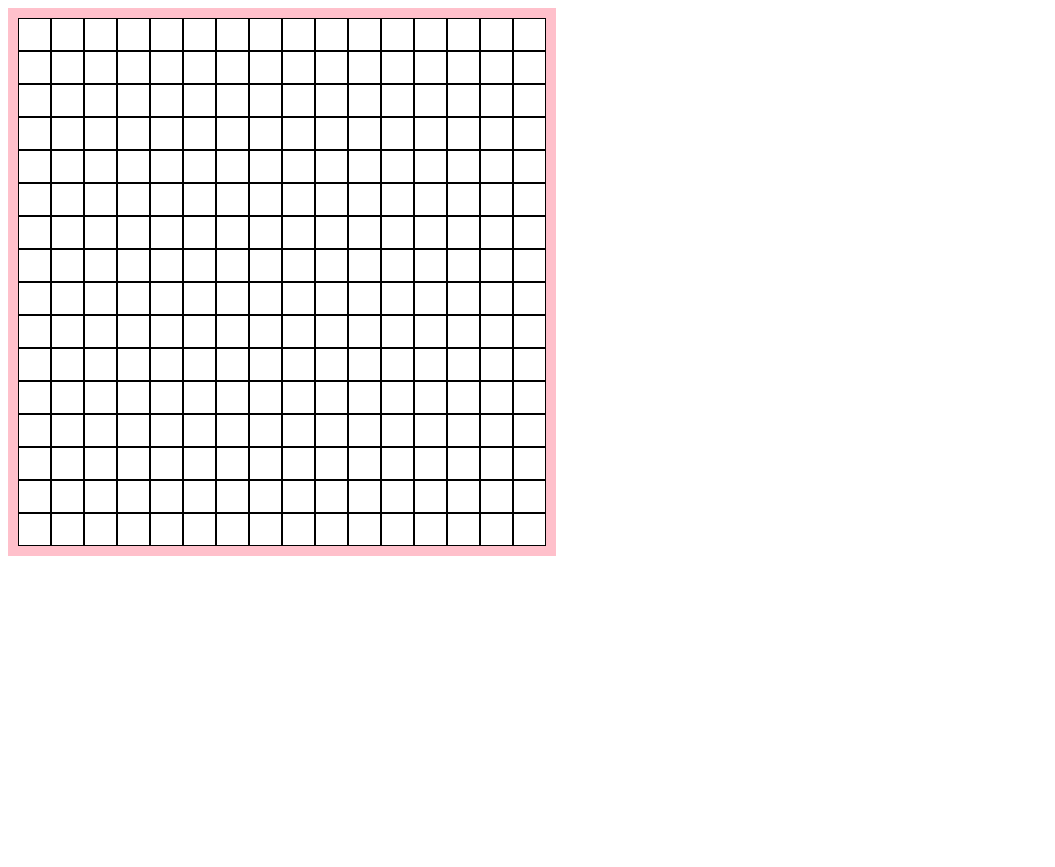
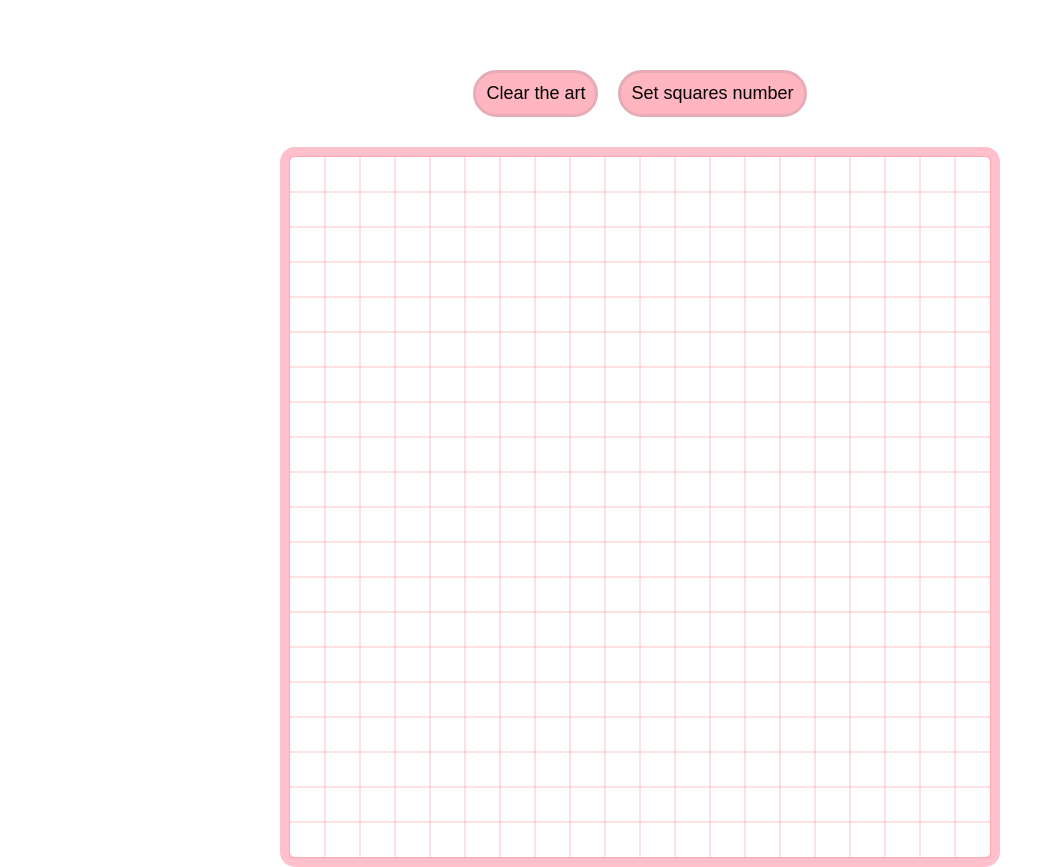
Before and after one commit to Zaltman/etch-a-sketch, a plain HTML site: page index.html in a window 1280 px wide. Shown: the whole page, without its empty margins (0-1055 px from the left). Before the commit the page ends 800 px from the top, so only its background shows below. Drawn offline with Linux system fonts and the light colour scheme.

Commit message:
added Clear art and square number button

```diff
--- a/scripts.js
+++ b/scripts.js
@@ -5,18 +5,44 @@ gridContainer.className = 'gridContainer';
 
 body.append(gridContainer);
 
+const resetBtn = document.createElement('button');
+resetBtn.textContent = 'Clear the art';
+resetBtn.className = 'btn';
+body.insertBefore(resetBtn, gridContainer);
+resetBtn.addEventListener('click', resetArt);
+
+const gridSetBtn = document.createElement('button');
+gridSetBtn.textContent = 'Set squares number';
+gridSetBtn.className = 'btn';
+body.insertBefore(gridSetBtn, gridContainer);
+
 const gridElement = [];
-
-for (let i = 0; i < 256; i++) {
+const gridColumnElement = [];
+let gridColumns = 20;
+let gridLines = 20;
+//grid creation
+for (let i = 0; i < gridLines; i++) {
   gridElement[i] = document.createElement(`div`);
-  gridElement[i].className = 'grid';
+  gridElement[i].className = 'gridRow';
   gridElement[i].setAttribute('id', i);
 
   gridContainer.append(gridElement[i]);
+  for (let j = 0; j < gridColumns; j++) {
+    gridColumnElement[j] = document.createElement('div');
+    gridColumnElement[j].className = 'gridColumn';
+    gridColumnElement[j].setAttribute('idC', j);
+
+    gridElement[i].append(gridColumnElement[j]);
+  }
 }
+const square = document.querySelectorAll('.gridColumn');
 
 function colorize() {
   this.classList.add('blacked');
 }
 
-gridElement.forEach((div) => div.addEventListener('mouseover', colorize));
+function resetArt() {
+  let ElemsToReset = document.querySelectorAll('.blacked');
+  ElemsToReset.forEach((div) => div.classList.remove('blacked'));
+}
+square.forEach((div) => div.addEventListener('mouseover', colorize));
--- a/styles.css
+++ b/styles.css
@@ -1,17 +1,44 @@
 .gridContainer {
-  width: 528px;
-  height: 528px;
+  display: flex;
+
+  width: 700px;
+  height: 700px;
   border: 10px solid pink;
+  border-radius: 15px;
+  flex-direction: column;
+
+  /* border-top: 1px solid black; */
+  /* border-left: 1px solid black; */
 }
 
-.grid {
-  float: right;
-  height: 31px;
-  width: 31px;
+.gridRow {
+  display: flex;
+  flex-grow: 1;
+  flex-wrap: wrap;
+  /* box-shadow: -1px 0, 0 1px, 1px 0, 0 -1px; */
+}
 
-  border: 1px solid black;
+.gridColumn {
+  flex-grow: 1;
+  box-shadow: -1px 0 rgba(255, 0, 0, 0.116), 0 1px rgba(255, 0, 0, 0.116),
+    1px 0 rgba(255, 0, 0, 0.116), 0 -1px rgba(255, 0, 0, 0.116);
 }
 
 .blacked {
   background-color: black;
 }
+
+.btn {
+  padding: 10px;
+  margin: 70px 10px 30px 10px;
+  background-color: lightpink;
+  border-radius: 50px;
+  border: 3px solid rgb(230, 172, 182);
+  font-size: large;
+}
+
+body {
+  text-align: center;
+  margin: auto;
+  width: fit-content;
+}
```
